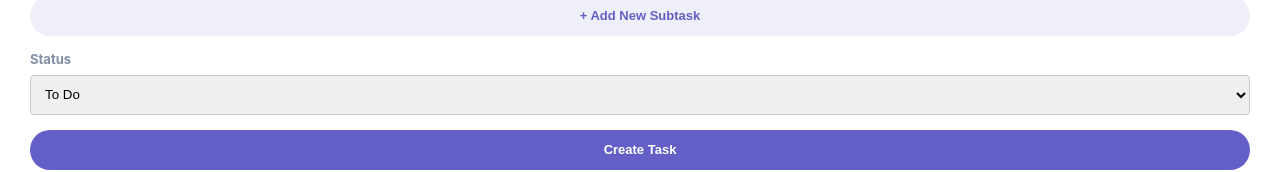
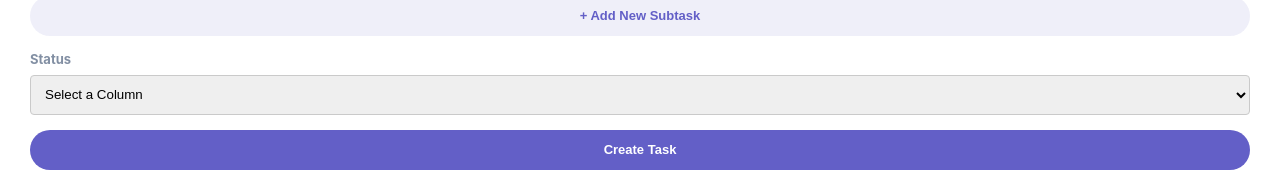
Before and after one commit to oalva-rez/karoz, a React (Create React App) app: page / in a window 1280 px wide. Both pictures are taken after a click on the button "+ Add New Task". Shown: the part 1282-1454 px from the top of the page. Built offline with nearby package versions, Linux system fonts and the light colour scheme; the HTML template or start-up script is replaced by a standard one.

Commit message:
add task modal all components controlled

```diff
--- a/src/modals/AddTaskModal/AddTaskModal.js
+++ b/src/modals/AddTaskModal/AddTaskModal.js
@@ -1,25 +1,20 @@
 import React, { useState, useEffect } from "react";
 import Button from "react-bootstrap/Button";
 import Modal from "react-bootstrap/Modal";
-import { useShowModalContext } from "./../../context/ShowModalContext";
+import { useActiveBoardContext } from "../../context/BoardsContext";
+import { useColumnsContext } from "../../context/ColumnsContext";
 import deleteIcon from "../../assets/icon-cross.svg";
 import { nanoid } from "nanoid";
 
 function AddTaskModal(props) {
-  const [showModal, setShowModal] = useShowModalContext();
+  const [activeBoard, setActiveBoard] = useActiveBoardContext();
+  const [columns, setColumns] = useColumnsContext();
+  const [subtaskErr, setSubtaskErr] = useState(false);
+  const [taskInput, setTaskInput] = useState({
+    title: "",
+  });
 
-  // MAKE COLUMN NAMES APPEAR ON SELECT INPUT
-
-  const [subtaskErr, setSubtaskErr] = useState(false);
-  const [taskInput, setTaskInput] = useState({});
-  function handleChange(e) {
-    setTaskInput((prev) => {
-      return {
-        ...prev,
-        [e.target.name]: e.target.value,
-      };
-    });
-  }
+  // ids for subtask inputs
   const id1 = nanoid();
   const id2 = nanoid();
   const [subTaskInputs, setSubTaskInputs] = useState([
@@ -30,6 +25,7 @@ function AddTaskModal(props) {
         placeholder="e.g Make coffee"
         value={taskInput[id1]}
         onChange={handleChange}
+        id="subtask"
       />
       <img
         src={deleteIcon}
@@ -47,6 +43,7 @@ function AddTaskModal(props) {
         placeholder="eg. Drink coffee & smile"
         value={taskInput[id2]}
         onChange={handleChange}
+        id="subtask"
       />
       <img
         src={deleteIcon}
@@ -59,28 +56,40 @@ function AddTaskModal(props) {
     </div>,
   ]);
 
-  // throw error if user tries to add more than 6 subtasks
-  useEffect(() => {
-    if (subTaskInputs.length < 6) {
-      setSubtaskErr(false);
-    } else {
-      setSubtaskErr(true);
-    }
-  }, [subTaskInputs]);
+  // get column names from active board
+  const columnObjs = columns.filter(
+    (column) => column.boardId === activeBoard.id
+  );
 
-  function deleteSubtaskInput(event, id) {
-    setSubTaskInputs((prev) => {
-      return prev.filter((input) => {
-        return input.key !== id;
-      });
-    });
+  function handleChange(e) {
     setTaskInput((prev) => {
+      if (e.target.id === "subtask") {
+        return {
+          ...prev,
+          subtasks: {
+            ...prev.subtasks,
+            [e.target.name]: e.target.value,
+          },
+        };
+      }
       return {
         ...prev,
-        [id]: "",
+        [e.target.name]: e.target.value,
       };
     });
   }
+  function deleteSubtaskInput(event, id) {
+    setSubTaskInputs((prev) => {
+      return prev.filter((input) => input.key !== id);
+    });
+    setTaskInput((prev) => {
+      // delete key and value from subtasks object
+      const copy = { ...prev };
+      delete copy.subtasks[id];
+      return copy;
+    });
+  }
+  console.log(taskInput);
   function addSubtaskInput(e) {
     e.preventDefault();
     setSubTaskInputs((prev) => {
@@ -90,7 +99,14 @@ function AddTaskModal(props) {
         return [
           ...prev,
           <div className="subtask-input" key={id}>
-            <input type="text" name={id} placeholder="New Subtask" />
+            <input
+              type="text"
+              name={id}
+              placeholder="New Subtask"
+              id="subtask"
+              value={taskInput[id]}
+              onChange={handleChange}
+            />
             <img
               src={deleteIcon}
               alt="delete"
@@ -106,6 +122,14 @@ function AddTaskModal(props) {
     });
   }
 
+  // throw error if user tries to add more than 6 subtasks
+  useEffect(() => {
+    if (subTaskInputs.length < 6) {
+      setSubtaskErr(false);
+    } else {
+      setSubtaskErr(true);
+    }
+  }, [subTaskInputs]);
   return (
     <Modal
       {...props}
@@ -123,6 +147,8 @@ function AddTaskModal(props) {
             name="title"
             id="title"
             placeholder="e.g Take coffee break"
+            onChange={handleChange}
+            value={taskInput.title}
           />
           <label htmlFor="description">Description</label>
           <textarea
@@ -132,6 +158,8 @@ function AddTaskModal(props) {
             placeholder="e.g. It’s always good to take a break. This 15 minute break will
             recharge the batteries a little."
             rows={6}
+            value={taskInput.description}
+            onChange={handleChange}
           />
           <label htmlFor="subtasks">
             Subtasks
@@ -156,14 +184,23 @@ function AddTaskModal(props) {
             id="status"
             value={taskInput.status}
             onChange={handleChange}
+            defaultValue={"default"}
           >
-            <option value="todo">To Do</option>
-            <option value="inprogress">In Progress</option>
-            <option value="done">Done</option>
+            <option value="default" disabled>
+              Select a Column
+            </option>
+            {columnObjs.map((column) => {
+              return (
+                <option key={column.id} value={column.title}>
+                  {column.title}
+                </option>
+              );
+            })}
           </select>
           <button
             className="create-task-btn"
-            onClick={() => {
+            onClick={(e) => {
+              e.preventDefault();
               props.onHide();
             }}
           >
```
